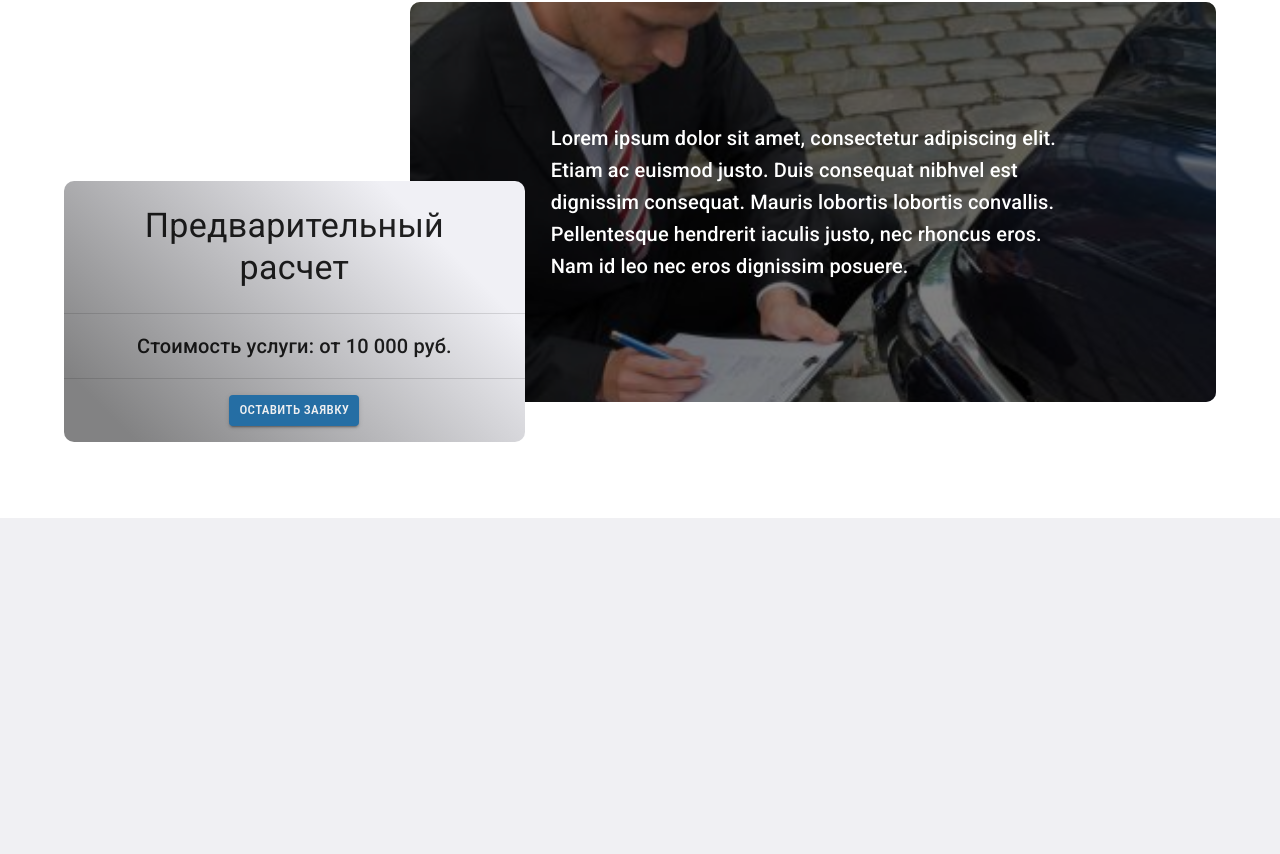
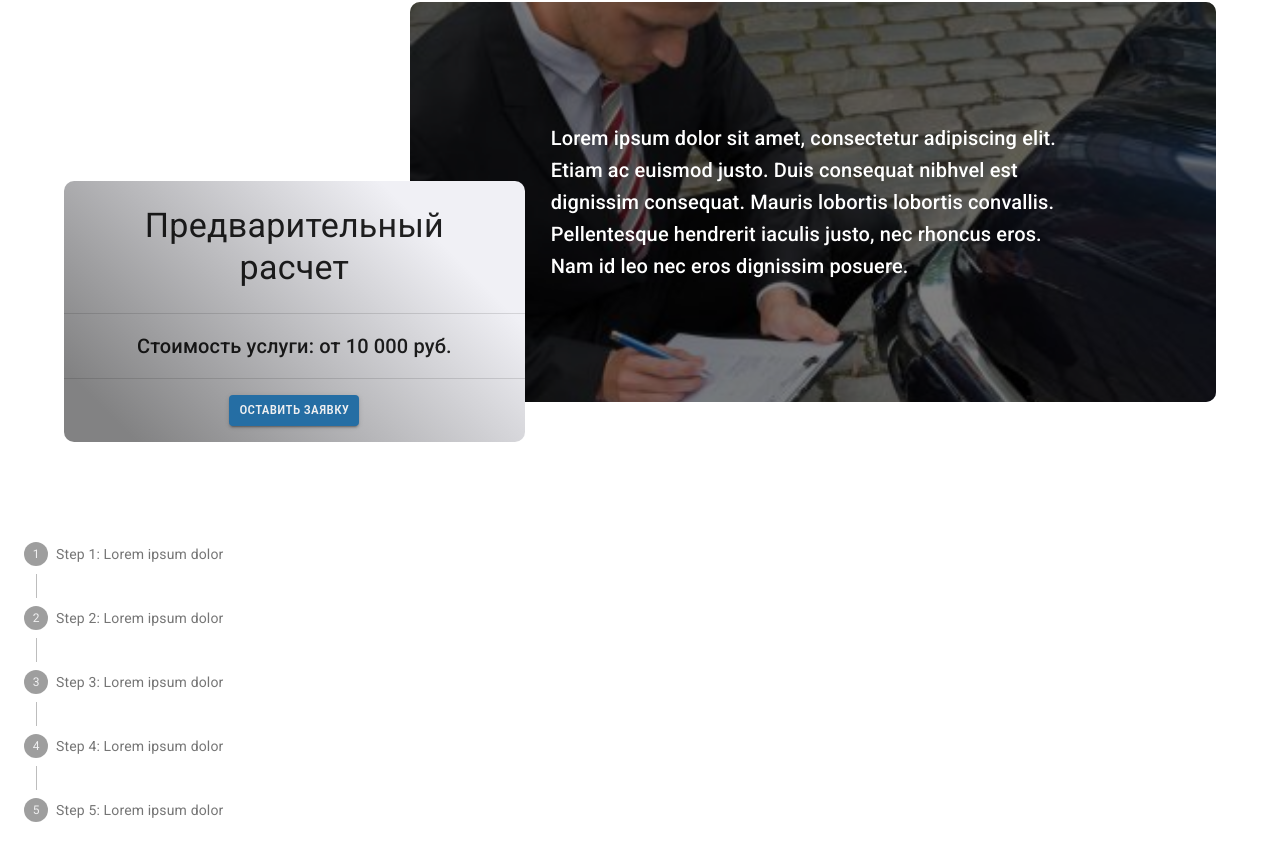
Before and after one commit to avramenkomy/altika-frontend, a React (Create React App) app: page / in a window 1280 px wide. Shown: the part 4257-5111 px from the top of the page. Before the commit the page ends 4775 px from the top, so only its background shows below. Built offline with nearby package versions, Linux system fonts and the light colour scheme.

Commit message:
WIP: init stepByWork component

```diff
--- a/src/App.js
+++ b/src/App.js
@@ -6,6 +6,7 @@ import About from './components/about/About';
 import Intro from './components/intro/Intro';
 import ExpertiseTypes from './components/expertiseTypes/ExpertiseTypes';
 import Services from './components/servicesMenu/Services';
+import StepByWork from './components/stepByWork/StepByWork';
 
 
 function App() {
@@ -59,6 +60,7 @@ function App() {
         <About darkTheme={darkMode} />
         <ExpertiseTypes />
         <Services darkMode={darkMode} />
+        <StepByWork />
       </main>
     </ThemeProvider>
   );
--- /dev/null
+++ b/src/components/stepByWork/StepByWork.js
@@ -0,0 +1,121 @@
+import React from 'react';
+import { makeStyles } from '@material-ui/core/styles';
+import { Stepper, Step, StepLabel, StepContent, Button, Typography} from '@material-ui/core';
+
+const useStyles = makeStyles((theme) => ({
+  root: {
+    width: '100%',
+  },
+  button: {
+    marginTop: theme.spacing(1),
+    marginRight: theme.spacing(1),
+  },
+  actionsContainer: {
+    marginBottom: theme.spacing(2),
+  },
+  resetContainer: {
+    padding: theme.spacing(3),
+  },
+}));
+
+function getSteps() {
+  return [
+    'Step 1: Lorem ipsum dolor',
+    'Step 2: Lorem ipsum dolor',
+    'Step 3: Lorem ipsum dolor',
+    'Step 4: Lorem ipsum dolor',
+    'Step 5: Lorem ipsum dolor'
+  ];
+}
+
+function getStepContent(step) {
+  switch (step) {
+    case 0:
+      return `Lorem ipsum dolor sit amet, consectetur adipiscing elit. Etiam ac euismod
+              justo. Duis consequat nibhvel est dignissim consequat. Mauris lobortis
+              lobortis convallis. Pellentesque hendrerit iaculis justo, nec rhoncus eros.
+              Nam id leo nec eros dignissim posuere.`;
+    case 1:
+      return `Lorem ipsum dolor sit amet, consectetur adipiscing elit. Etiam ac euismod
+              justo. Duis consequat nibhvel est dignissim consequat. Mauris lobortis
+              lobortis convallis. Pellentesque hendrerit iaculis justo, nec rhoncus eros.
+              Nam id leo nec eros dignissim posuere.`;
+    case 2:
+      return `Lorem ipsum dolor sit amet, consectetur adipiscing elit. Etiam ac euismod
+              justo. Duis consequat nibhvel est dignissim consequat. Mauris lobortis
+              lobortis convallis. Pellentesque hendrerit iaculis justo, nec rhoncus eros.
+              Nam id leo nec eros dignissim posuere.`;
+    case 3:
+      return `Lorem ipsum dolor sit amet, consectetur adipiscing elit. Etiam ac euismod
+              justo. Duis consequat nibhvel est dignissim consequat. Mauris lobortis
+              lobortis convallis. Pellentesque hendrerit iaculis justo, nec rhoncus eros.
+              Nam id leo nec eros dignissim posuere.`;
+    case 4:
+      return `Lorem ipsum dolor sit amet, consectetur adipiscing elit. Etiam ac euismod
+              justo. Duis consequat nibhvel est dignissim consequat. Mauris lobortis
+              lobortis convallis. Pellentesque hendrerit iaculis justo, nec rhoncus eros.
+              Nam id leo nec eros dignissim posuere.`;
+    default:
+      return 'Unknown step';
+  }
+}
+
+function StepByWork() {
+  const classes = useStyles();
+  const [activeStep, setActiveStep] = React.useState(null);
+  const steps = getSteps();
+
+  const handleNext = (index) => {
+    if (activeStep === null && activeStep !== index) {
+      setActiveStep(index);
+    } else if (activeStep === steps.length - 1) {
+      setActiveStep(null);
+    } else {
+      setActiveStep((prevActiveStep) => prevActiveStep + 1);
+    }
+  };
+
+  const handleBack = () => {
+    setActiveStep((prevActiveStep) => prevActiveStep - 1);
+  };
+
+  return (
+    <div className={classes.root}>
+      <Stepper activeStep={activeStep} orientation="vertical">
+        {steps.map((label, index) => (
+          <Step key={label}>
+            <StepLabel onClick={() => {handleNext(index)}}>{label}</StepLabel>
+            <StepContent>
+              <Typography>{getStepContent(index)}</Typography>
+              <div className={classes.actionsContainer}>
+                <div>
+
+                  {
+                    activeStep === 0
+                      ? null
+                      : <Button onClick={handleBack} className={classes.button}>Back</Button>
+                  }
+
+                  {
+                    activeStep === steps.length - 1
+                      ? null
+                      : <Button
+                          variant="contained"
+                          color="primary"
+                          onClick={handleNext}
+                          className={classes.button}
+                        >
+                          Next
+                        </Button>
+                  }
+                </div>
+              </div>
+            </StepContent>
+          </Step>
+        ))}
+      </Stepper>
+    </div>
+  );
+}
+
+export default StepByWork;
```
